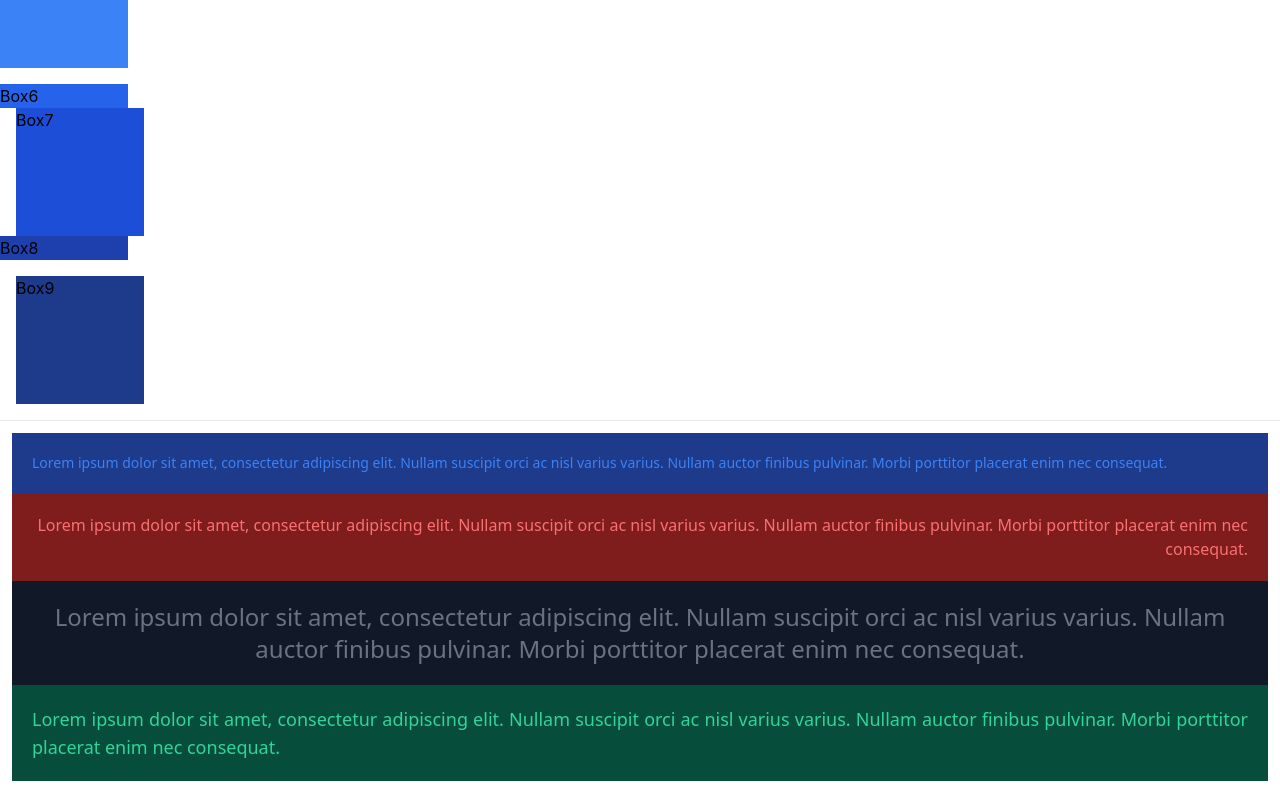
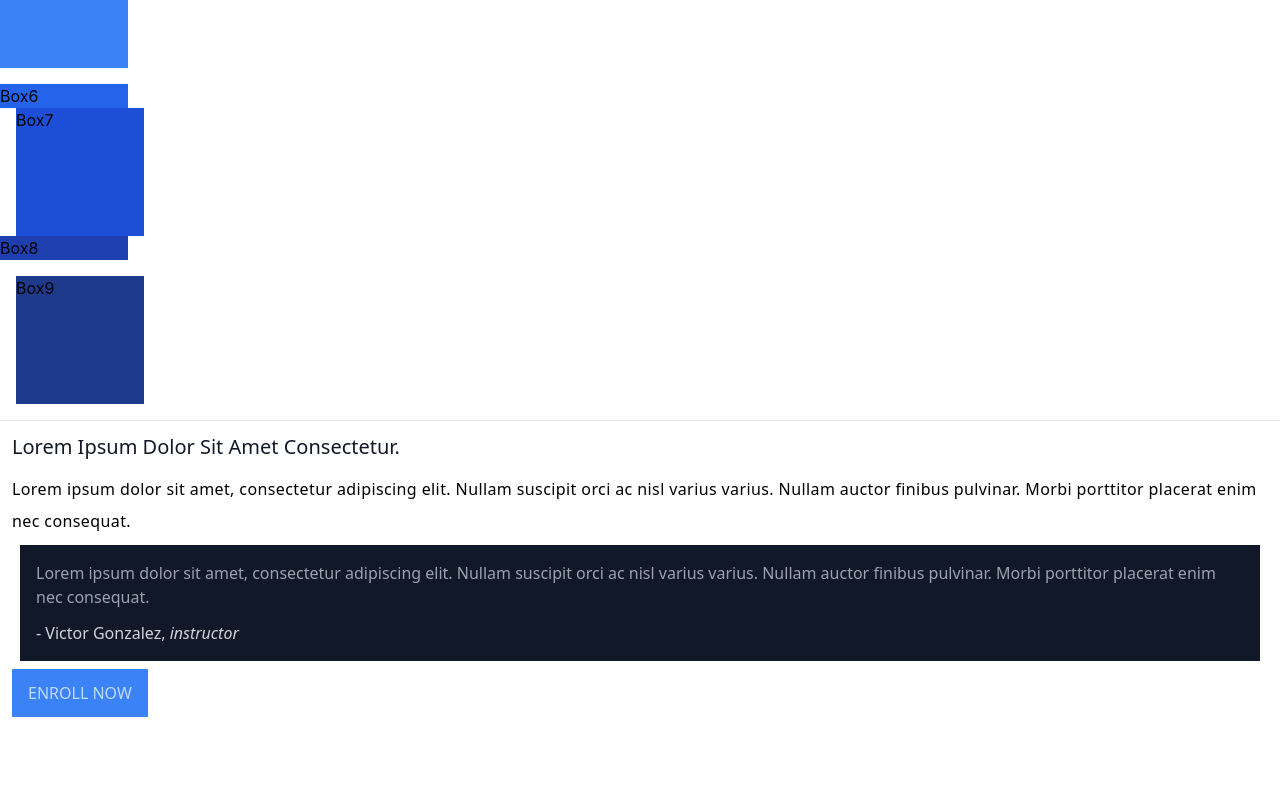
Before and after one commit to Sakshi6401/Tailwind, a React (Create React App) app: page / in a window 1280 px wide. Shown: the part 412-1205 px from the top of the page. After the commit the page ends 1141 px from the top, so only its background shows below. Built offline with nearby package versions, Linux system fonts and the light colour scheme.

Commit message:
completed text formatting part including the small challenge given

```diff
--- a/src/practice/text.js
+++ b/src/practice/text.js
@@ -2,18 +2,20 @@ import React from 'react';
 
 const Text = () => (
     <div className='m-3 font-sans'>
-        <p className='p-5 text-sm text-left bg-blue-900 text-blue-500'>
+        <h1 className='capitalize text-xl text-gray-900'>Lorem ipsum dolor sit amet consectetur.</h1>
+
+        <p className='mt-3 tracking-wide leading-loose'>
             Lorem ipsum dolor sit amet, consectetur adipiscing elit. Nullam suscipit orci ac nisl varius varius. Nullam auctor finibus pulvinar. Morbi porttitor placerat enim nec consequat.
         </p>
-        <p className='p-5 text-base text-right bg-red-900 text-red-400'>
+
+        <div className='m-2 p-4 bg-gray-900 text-gray-400'>
+            <p>
             Lorem ipsum dolor sit amet, consectetur adipiscing elit. Nullam suscipit orci ac nisl varius varius. Nullam auctor finibus pulvinar. Morbi porttitor placerat enim nec consequat.
-        </p>
-        <p className='p-5 text-2xl text-center bg-gray-900 text-gray-500'>
-            Lorem ipsum dolor sit amet, consectetur adipiscing elit. Nullam suscipit orci ac nisl varius varius. Nullam auctor finibus pulvinar. Morbi porttitor placerat enim nec consequat.
-        </p>
-        <p className='p-5 text-lg text-justify bg-green-900 text-green-400'>
-            Lorem ipsum dolor sit amet, consectetur adipiscing elit. Nullam suscipit orci ac nisl varius varius. Nullam auctor finibus pulvinar. Morbi porttitor placerat enim nec consequat.
-        </p>
+            </p>
+            <p className='mt-3 text-gray-300'>- Victor Gonzalez, <span className='italic'>instructor</span></p>
+        </div>
+
+        <button className='bg-blue-500 text-blue-200 uppercase px-4 py-3'>Enroll Now</button>
     </div>
 );
 
```
